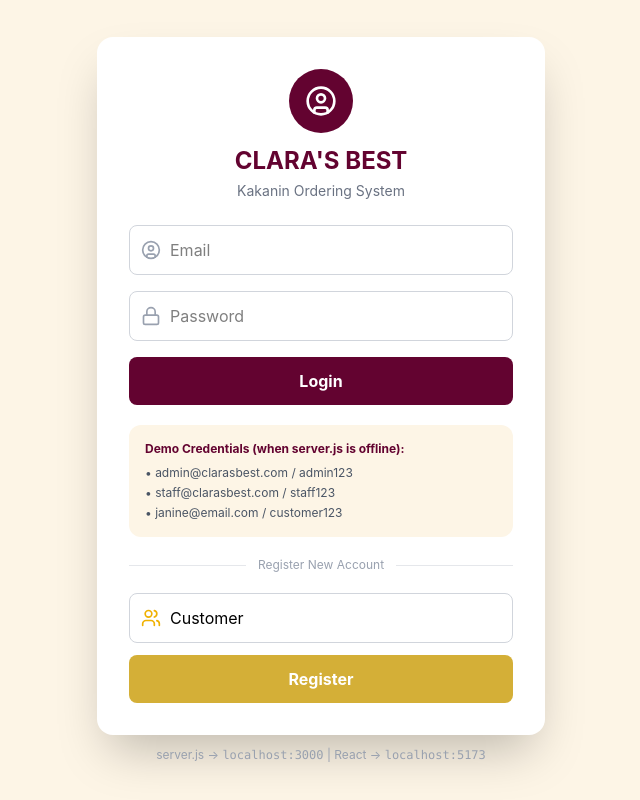
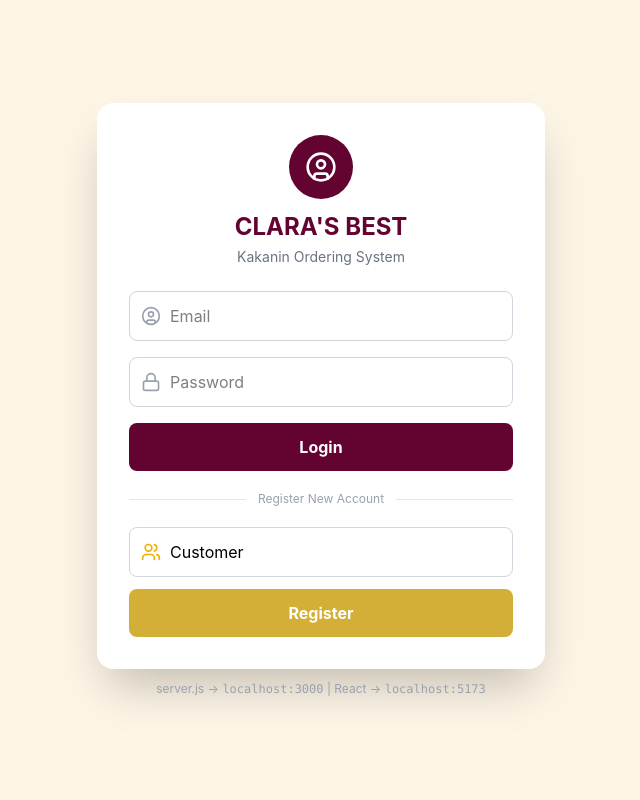
Before and after one commit to janinebatle7/CLARAS-BEST, a React (Vite) app: page / in a window 1280 px wide. Shown: the whole page, without its empty margins (319-959 px from the left). Built offline with nearby package versions, Linux system fonts and the light colour scheme.

Commit message:
Remove demo credentials section from Login component
Removed demo credentials hint from the login component.

```diff
--- a/src/components/Login.tsx
+++ b/src/components/Login.tsx
@@ -193,19 +193,7 @@ export default function Login({ onLogin }: LoginProps) {
             </button>
           </form>
 
-          {/* ── Demo credentials hint ─────────────────────────── */}
-          <div className="mt-5 p-4 rounded-xl text-xs" style={{ backgroundColor: '#FDF5E6' }}>
-            <p className="font-bold mb-2" style={{ color: '#630330' }}>
-              Demo Credentials (when server.js is offline):
-            </p>
-            <div className="space-y-1 text-gray-600">
-              <p>• admin@clarasbest.com / admin123</p>
-              <p>• staff@clarasbest.com / staff123</p>
-              <p>• janine@email.com / customer123</p>
-            </div>
-          </div>
 
-          {/* ── Divider ───────────────────────────────────────── */}
           <div className="my-5 flex items-center gap-3">
             <div className="flex-1 border-t border-gray-200" />
             <span className="text-xs text-gray-400">Register New Account</span>
```
